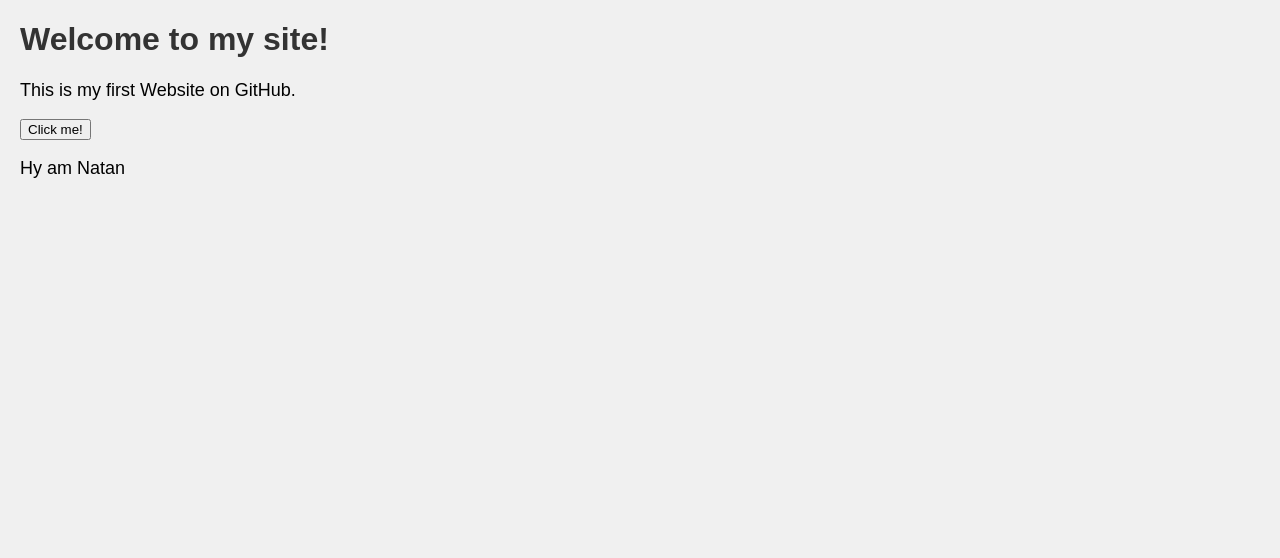
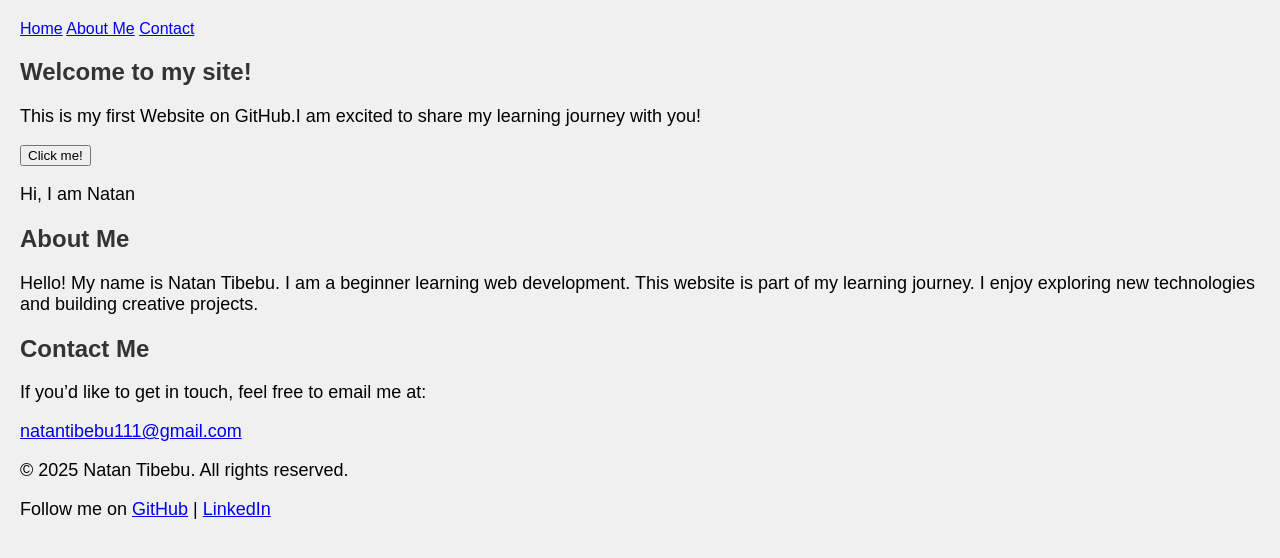
Before and after one commit to Not-soon123/my-website-, a plain HTML site: page index.html in a window 1280 px wide. Drawn offline with Linux system fonts and the light colour scheme.

Commit message:
Update index.html

```diff
--- a/index.html
+++ b/index.html
@@ -17,11 +17,30 @@
     </style>
 </head>
 <body>
+    <nav>
+        <a href="#home">Home</a>
+         <a href="#about">About Me</a>
+         <a href="#contact">Contact</a>
+    </nav>
+<section>
     <h1>Welcome to my site! </h1>
-    <p>This is my first Website on GitHub.</p>
+    <p>This is my first Website on GitHub.I am excited to share my learning journey with you!</p>
     <button onclick = "displayMessage()">Click me!</button>
-    <p id="message">Hy am Natan</p>
-
+    <p id="message">Hi, I am Natan</p>
+</section>
+<section id="about">
+    <h1>About Me</h1>
+    <p>Hello! My name is Natan Tibebu. I am a beginner learning web development. This website is part of my learning journey. I enjoy exploring new technologies and building creative projects.</p>
+</section>
+<section id="contact">
+    <h1>Contact Me</h1>
+    <p>If you’d like to get in touch, feel free to email me at:</p>
+     <p><a href="mailto:natantibebu111@gmail.com">natantibebu111@gmail.com</a></p>
+</section>
+<footer>
+    <p>© 2025 Natan Tibebu. All rights reserved.</p>
+    <p>Follow me on <a href="#">GitHub</a> | <a href="#">LinkedIn</a></p>
+</footer>
     <script>
         function displayMessage(){
             document.getElementById('message').innerText = "Welcome to my site"
```
